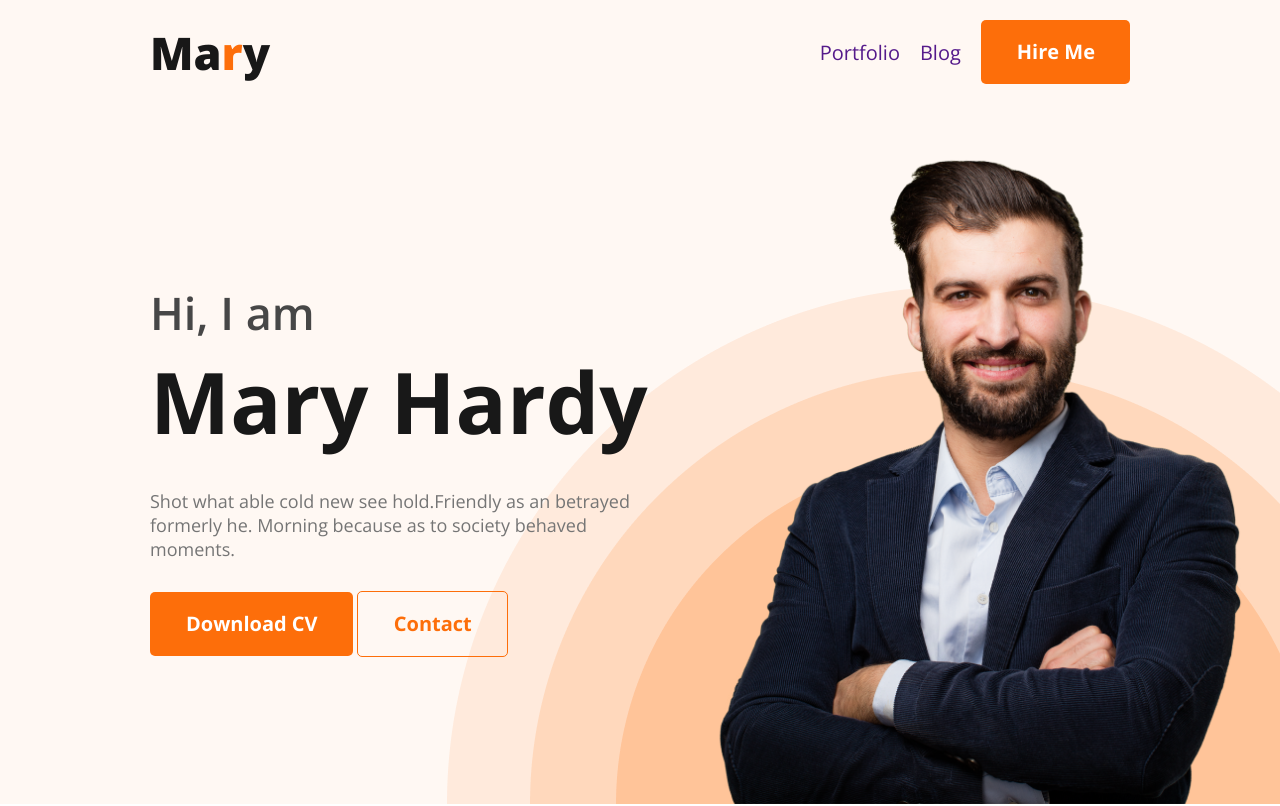
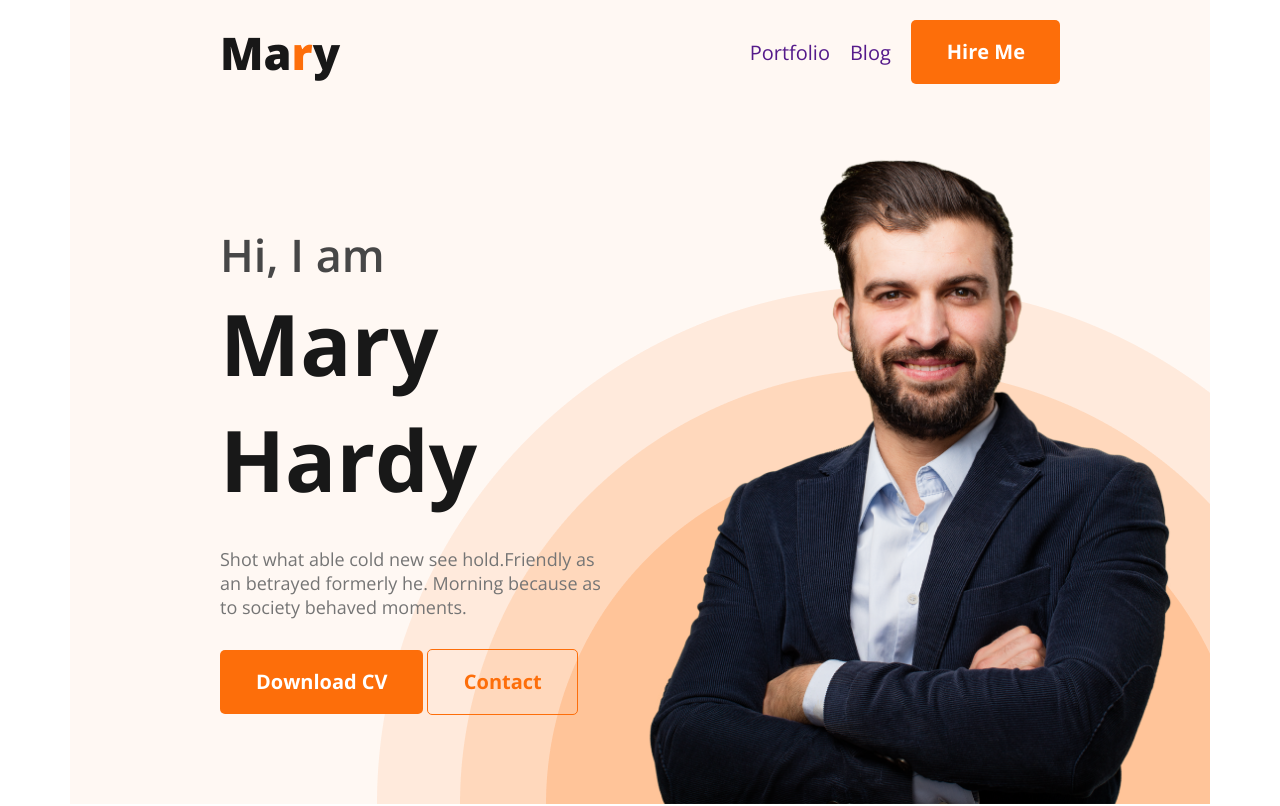
Before and after one commit to sakibhossain22/web-developer-portfolio, a plain HTML site: page index.html in a window 1280 px wide. Shown: the top 806 px of the page. Drawn offline with nearby package versions, Linux system fonts and the light colour scheme.

```diff
--- a/styles/styles.css
+++ b/styles/styles.css
@@ -54,6 +54,8 @@ nav a {
     background-image: url('../images/header_bg.png');
     background-repeat: no-repeat;
     background-position: bottom right;
+    width: 1140px;
+    margin: auto;
 }
 
 .btn-contact {
```
